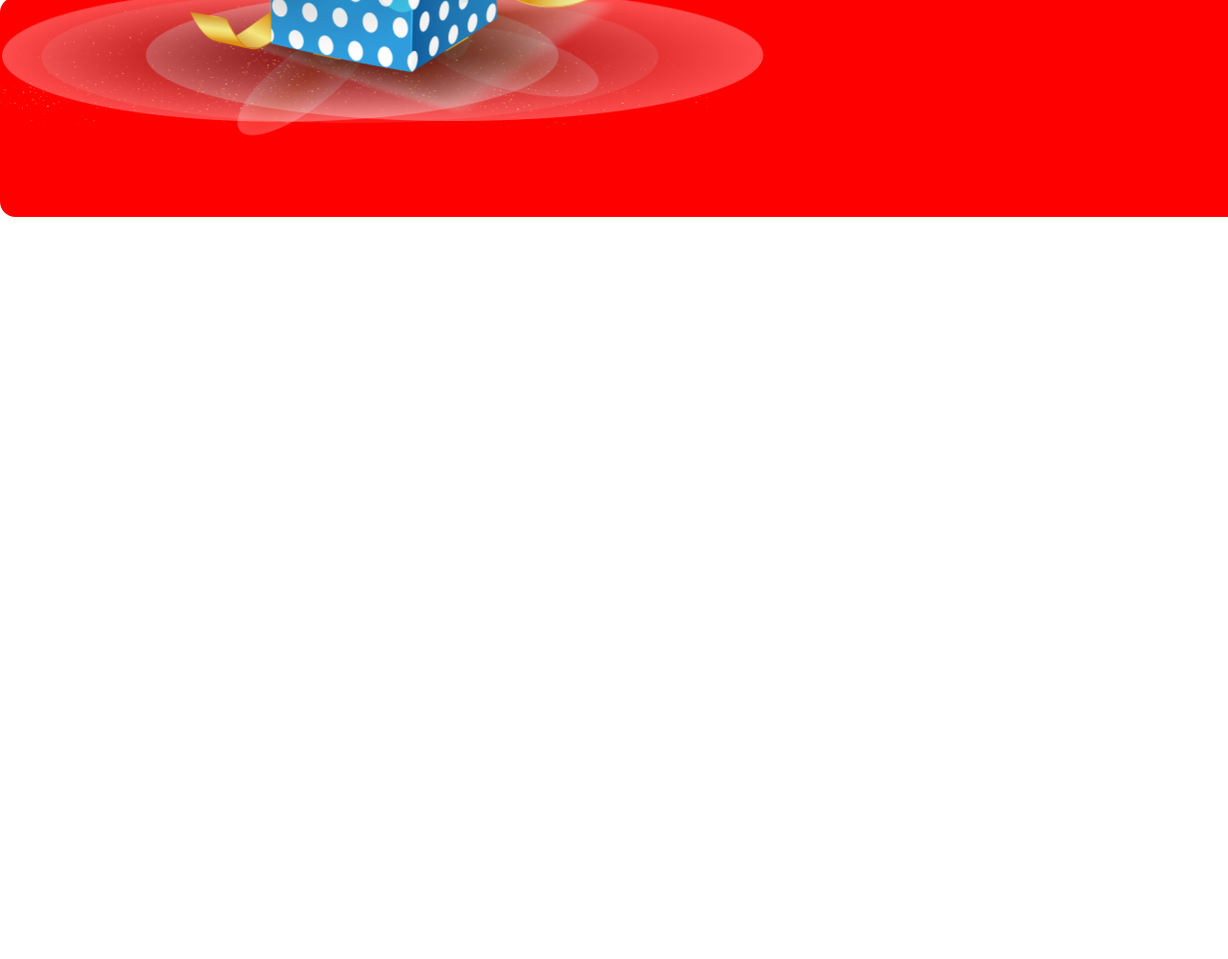
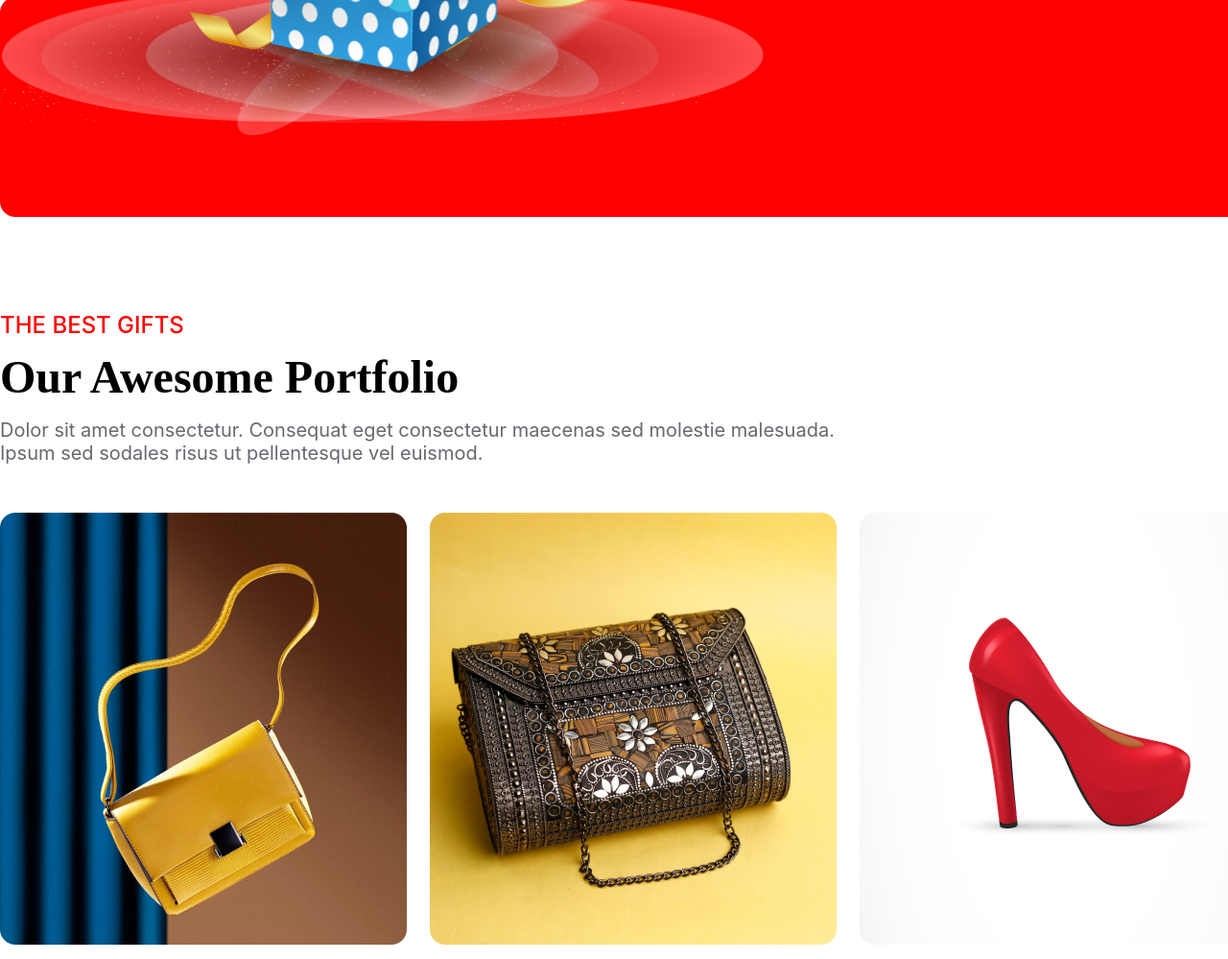
Before and after one commit to UmarHossain1/New-Year-Project, a plain HTML site: page index.html in a window 1280 px wide. Shown: the part 3921-4920 px from the top of the page at 96% size. Before the commit the page ends 4147 px from the top, so only its background shows below. Drawn offline with Linux system fonts and the light colour scheme.

Commit message:
portfolio section done

```diff
--- a/index.html
+++ b/index.html
@@ -99,6 +99,37 @@
           <img src="images/Group 44.png" alt="" />
         </div>
       </section>
+      <section class="portfolio-container">
+        <div class="portfolio-text-content">
+          <h3>THE BEST GIFTS</h3>
+          <h2>Our Awesome Portfolio</h2>
+          <p>
+            Dolor sit amet consectetur. Consequat eget consectetur maecenas sed
+            molestie malesuada. <br />
+            Ipsum sed sodales risus ut pellentesque vel euismod.
+          </p>
+        </div>
+        <div class="portfolio-item">
+          <div class="items">
+            <img src="images/Rectangle 3.png" alt="" />
+          </div>
+          <div class="items">
+            <img src="images/Rectangle 4.png" alt="" />
+          </div>
+          <div class="items">
+            <img src="images/Rectangle 5.png" alt="" />
+          </div>
+          <div class="items">
+            <img src="images/Rectangle 6.png" alt="" />
+          </div>
+          <div class="items">
+            <img src="images/Rectangle 7.png" alt="" />
+          </div>
+          <div class="items">
+            <img src="images/Rectangle 8.png" alt="" />
+          </div>
+        </div>
+      </section>
     </main>
   </body>
 </html>
--- a/styles/style.css
+++ b/styles/style.css
@@ -134,6 +134,7 @@ h1 {
   color: white;
   margin-top: 12px;
   border: none;
+  cursor: pointer;
 }
 
 /* Places styles */
@@ -164,6 +165,7 @@ h1 {
   background-color: rgb(255, 0, 0);
   color: rgb(255, 255, 255);
   border: none;
+  cursor: pointer;
   border-radius: 8px;
   font-family: Inter;
   font-size: 20px;
@@ -289,3 +291,45 @@ h1 {
   left: 43%;
   z-index: 1;
 }
+
+/* Portfolio styles */
+.portfolio-container {
+  width: 1320px;
+  height: 1163px;
+  margin: 0 auto;
+  margin-top: 100px;
+}
+.portfolio-text-content h3 {
+  color: rgb(255, 0, 0);
+  font-family: Inter;
+  font-size: 24px;
+  font-weight: 500;
+  margin-top: 12px;
+  margin-bottom: 12px;
+}
+.portfolio-text-content h2 {
+  font-family: Merriweather;
+  font-size: 48px;
+  font-weight: 900;
+  margin-bottom: 16px;
+}
+.portfolio-text-content p {
+  color: rgba(7, 2, 17, 0.6);
+  font-family: Inter;
+  font-size: 20px;
+  font-weight: 400;
+  margin-bottom: 50px;
+}
+.item {
+  width: 424px;
+  height: 450px;
+}
+.item img {
+  width: 100%;
+  height: 100%;
+}
+.portfolio-item {
+  display: grid;
+  grid-template-columns: repeat(3, 1fr);
+  gap: 24px;
+}
```
